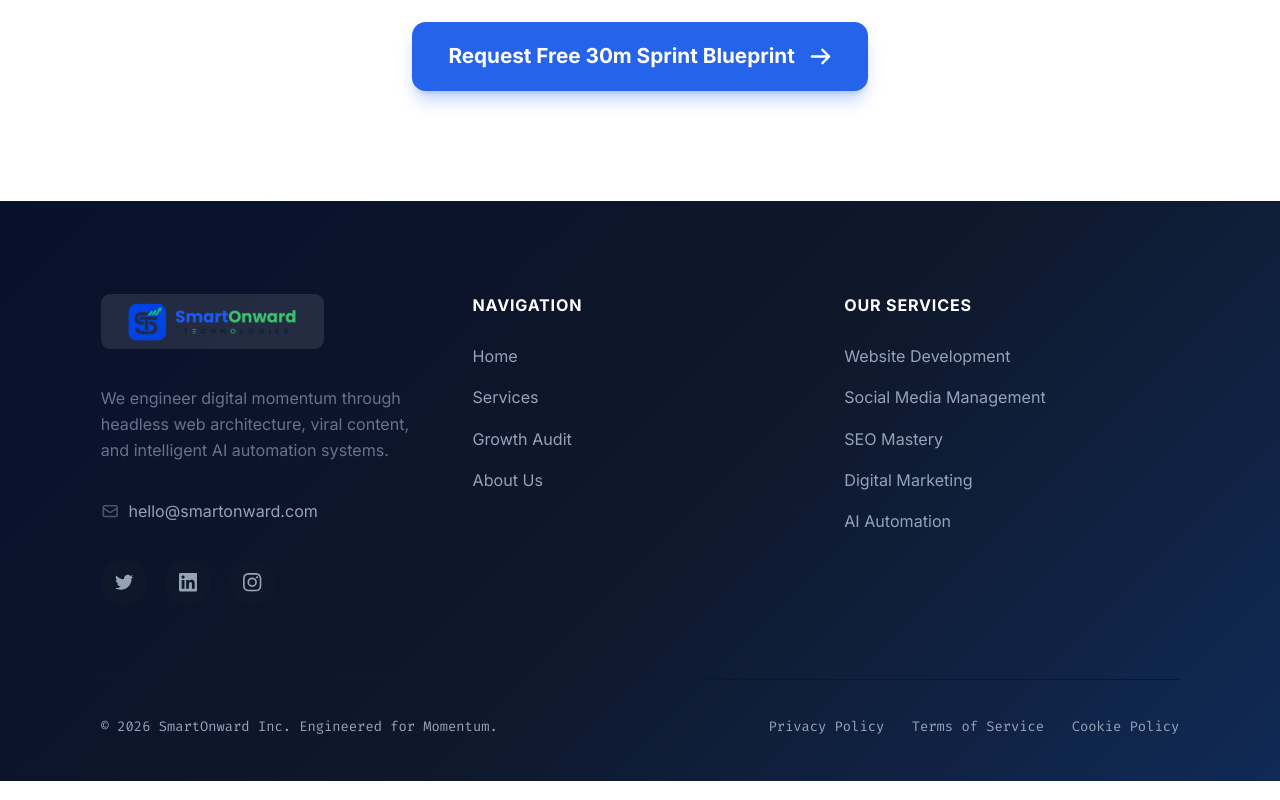
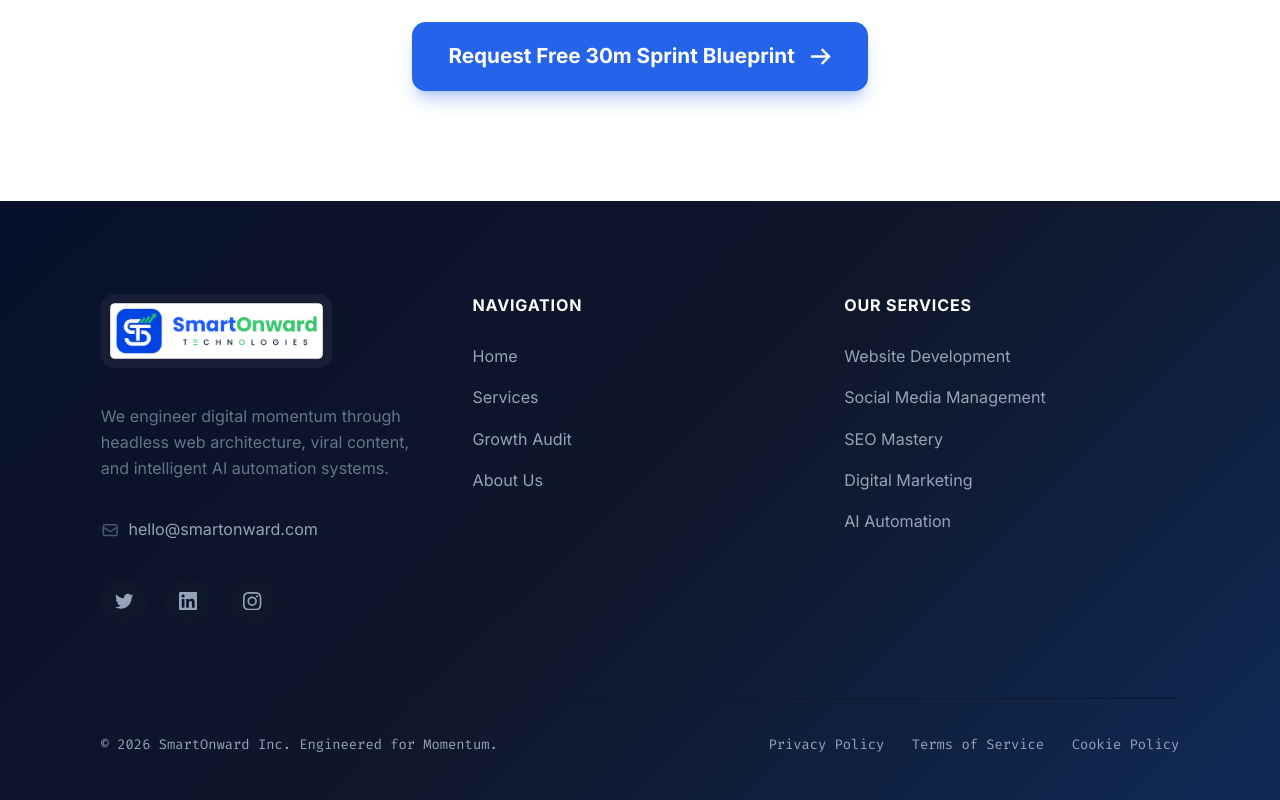
Before and after one commit to smartonward/SmartOnward-Frontend, a Next.js app: page / in a window 1280 px wide. Shown: the part 8893-9693 px from the top of the page. Built offline with nearby package versions, Linux system fonts and the light colour scheme.

Commit message:
Footer Logo Changes

```diff
--- a/app/components/Footer.tsx
+++ b/app/components/Footer.tsx
@@ -10,7 +10,7 @@ export default function Footer() {
           {/* Column 1: Brand & Intro */}
           <div className="space-y-6">
             <Link href="/" className="inline-flex items-center">
-                <img src="/logo-new.png" alt="SmartOnward Logo" className="h-12 w-auto object-contain rounded-lg bg-white/10 p-1" />
+              <img src="/footer-logo.png" alt="SmartOnward Logo" className="h-16 w-auto object-contain rounded-xl bg-white/5 p-2" />
             </Link>
             <p className="text-sm text-slate-500 leading-relaxed max-w-xs">
               We engineer digital momentum through headless web architecture, viral content, and intelligent AI automation systems.
@@ -44,8 +44,8 @@ export default function Footer() {
             <h4 className="text-white font-bold mb-6 text-sm tracking-wider uppercase">Navigation</h4>
             <ul className="space-y-4 text-sm">
               <li><Link href="/" className="hover:text-blue-400 transition-colors">Home</Link></li>
-                <li><Link href="#services" className="hover:text-blue-400 transition-colors">Services</Link></li>
-                <li><Link href="#schedule" className="hover:text-blue-400 transition-colors">Growth Audit</Link></li>
+              <li><Link href="/services" className="hover:text-blue-400 transition-colors">Services</Link></li>
+              <li><Link href="/schedule" className="hover:text-blue-400 transition-colors">Growth Audit</Link></li>
               <li><Link href="/about" className="hover:text-blue-400 transition-colors">About Us</Link></li>
             </ul>
           </div>
```
Also changed, not shown: public/footer-logo.png (added). Lines whose indentation alone changed are shown as unchanged.
